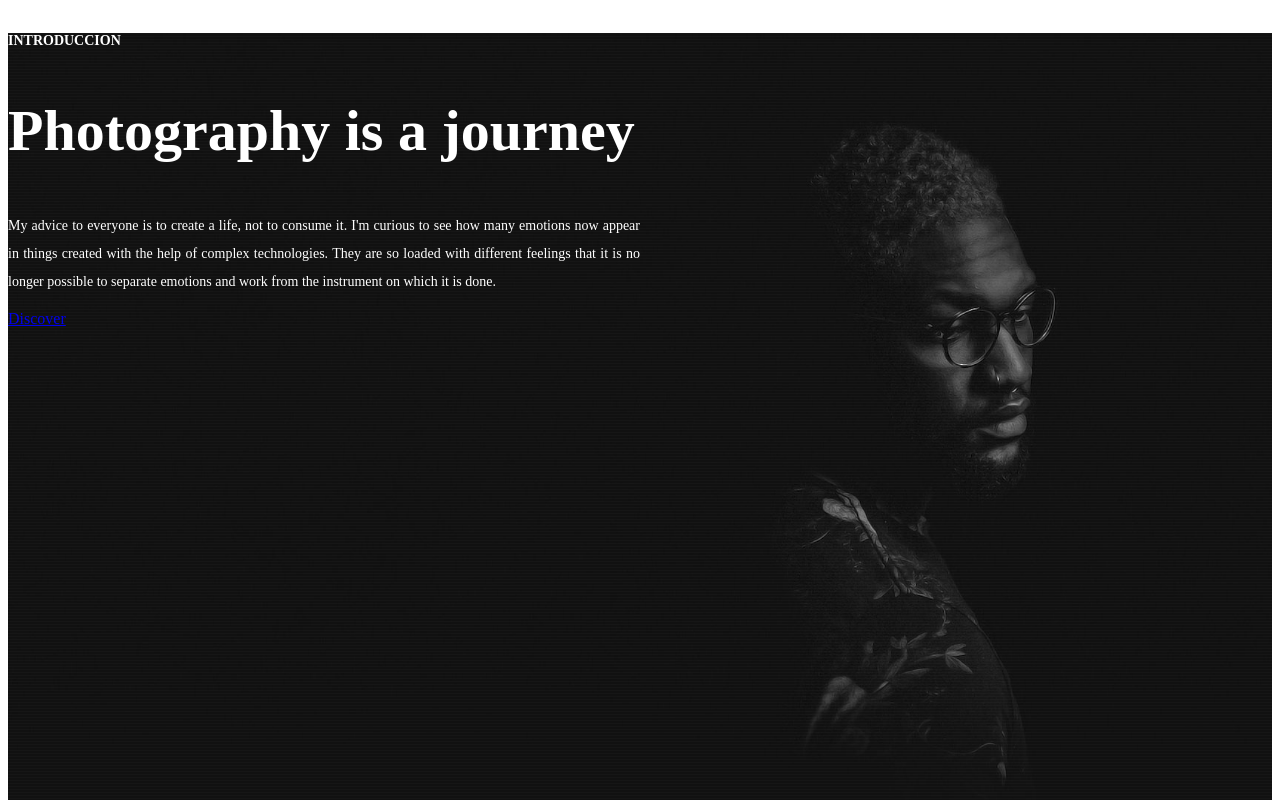
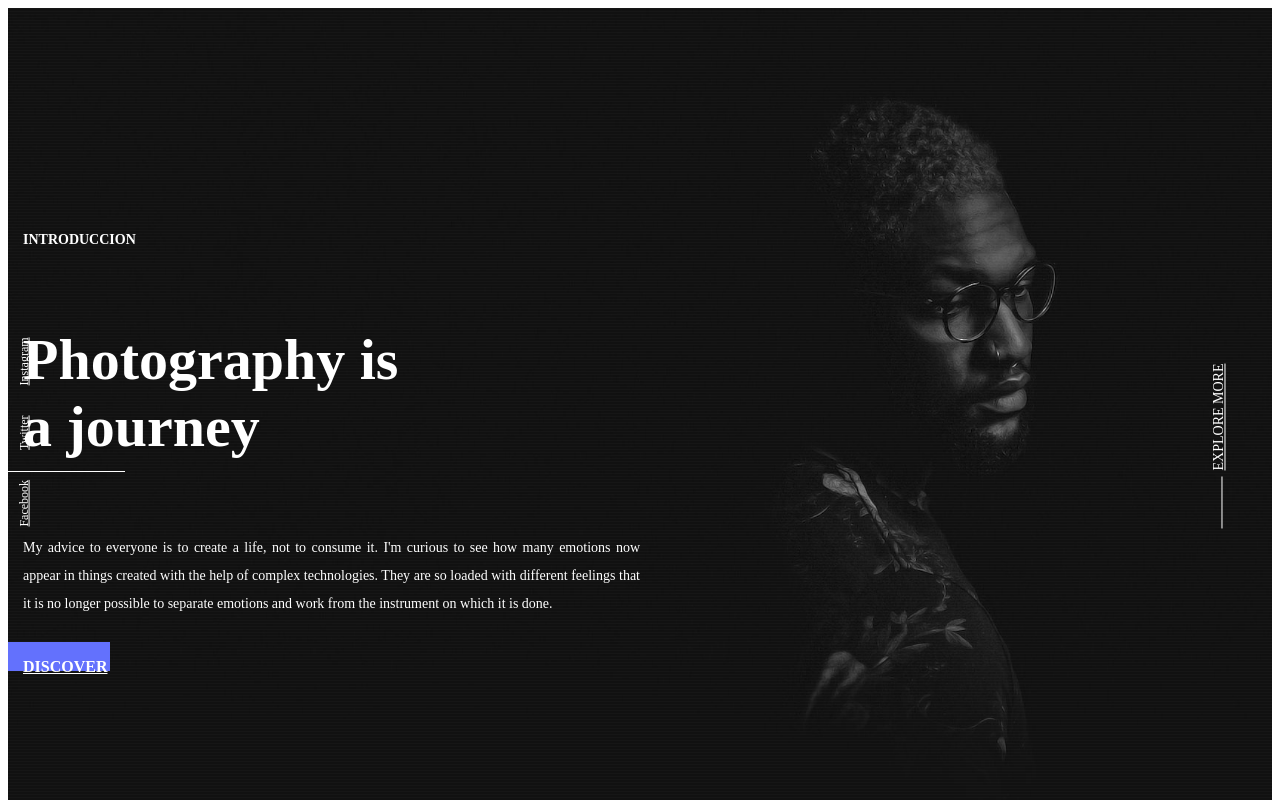
Before and after one commit to bohernandez/webTemplate, a Gatsby site: page / in a window 1280 px wide. Shown: the top 800 px of the page. Built offline with nearby package versions, Linux system fonts and the light colour scheme; Gatsby itself is replaced by a stand-in of ours.

Commit message:
Fixing bootstrapp conflict and adding about section

```diff
--- a/gatsby-config.js
+++ b/gatsby-config.js
@@ -1,10 +1,6 @@
 module.exports = {
   siteMetadata: {
     title: 'Home Page Header',
-    menu: {
-      about: 'About Me',
-      contact: 'Contact Me',
-    }
   },
   plugins: ['gatsby-plugin-react-helmet', {
       resolve: `gatsby-plugin-sass`,
--- a/package.json
+++ b/package.json
@@ -4,11 +4,14 @@
   "version": "1.0.0",
   "author": "Kyle Mathews <mathews.kyle@gmail.com>",
   "dependencies": {
+    "bootstrap": "^4.1.1",
     "bootstrap-sass": "^3.3.7",
     "gatsby": "^1.9.247",
     "gatsby-link": "^1.6.40",
     "gatsby-plugin-react-helmet": "^2.0.10",
     "gatsby-plugin-sass": "^1.0.26",
+    "jquery": "^3.3.1",
+    "popper.js": "^1.14.3",
     "react-helmet": "^5.2.0"
   },
   "keywords": [
--- a/src/components/header.js
+++ b/src/components/header.js
@@ -4,8 +4,7 @@
 
 const Header = ({ siteTitle }) => (
   <div>
-  <nav className="navbar navbar-expand-lg navbar-dark bg-dark-custom navbar__menu"
-        data-spy="affix" data-offset-top="197">
+  <nav className="navbar navbar__menu fixed-top navbar-expand-lg navbar-dark affix">
     <div className='container-fluid'>
         <div className="navbar__logo">
           <Link to="/">
@@ -17,7 +16,6 @@
         <button className="navbar-toggler" type="button" data-toggle="collapse" data-target="#navbarSupportedContent" aria-controls="navbarSupportedContent" aria-expanded="false" aria-label="Toggle navigation">
           <span className="navbar-toggler-icon"></span>
         </button>
-
       <div className="collapse navbar-collapse justify-content-end" id="navbarSupportedContent">
         <ul className="navbar-nav">
         <li className="nav-item">
--- a/src/layouts/index.scss
+++ b/src/layouts/index.scss
@@ -1,4 +1,5 @@
 $dark-background-color: #111111;
+
 html {
   font-family: 'Poppins', sans-serif;
   -ms-text-size-adjust: 100%;
--- a/src/pages/index.js
+++ b/src/pages/index.js
@@ -7,8 +7,9 @@
   <div>
     <header className="hero-container">
       <div className='container'>
+        <div className='hero-container__wrap'>
           <h6 className='hero-container__intro'>Introduccion</h6>
-        <h2 className='hero-container__title'>Photography is
+          <h2 className='hero-container__title'>Photography is <br />
             a journey</h2>
           <p className="hero-container__description">
             My advice to everyone is to create a life, not to consume it. I'm curious to
@@ -19,12 +20,21 @@
           </p>
           <a href='#' className='hero-container__link'>Discover</a>
         </div>
+      </div>
+      <div className='hero-container__social'>
+        <a href="#">Facebook</a>
+        <a href="#">Twitter</a>
+        <a href="#">Instagram</a>
+      </div>
+      <div className="hero-container__anchor">
+        <a href="#about" className="hero-container__anchor-link"><span>Explore More</span></a>
+      </div>
     </header>
 
     <section>
-      <div>About Us</div>
+      <div id='about'>About Us</div>
     </section>
-
+    <SignUp />
   </div>
 )
 
--- a/src/pages/index.scss
+++ b/src/pages/index.scss
@@ -6,6 +6,20 @@
     color: #fff;
     height: 100vh;
     position: relative;
+
+    .hero-container__wrap {
+        display: -webkit-flex;
+        display: -ms-flexbox;
+        display: -moz-box;
+        display: flex;
+        -webkit-flex-direction: column;
+        -ms-flex-direction: column;
+        flex-direction: column;
+        justify-content: center;
+        height: 100vh;
+        padding: 30px 15px 0;
+        position: relative;
+    }
 
     &::before{
         content: '';
@@ -21,11 +35,23 @@
         text-transform: uppercase;
         font-size: 14px;
         font-weight: 600;
+        margin-bottom: 30px;
     }
     .hero-container__title {
         font-family: 'Merriweather';
         font-size: 58px;
         font-weight: 700;
+        position:relative;
+        margin-bottom: 60px;
+        &:before{
+            content: '';
+            width: 140px;
+            border-top: 1px solid #fff;
+            height: 2px;
+            position: absolute;
+            bottom: -14px;
+            left: -38px;
+        }
     }
     .hero-container__description {
         font-family: 'Poppins';
@@ -33,7 +59,70 @@
         font-weight: 300;
         line-height: 2;
         width: 50%;
+        margin-bottom: 40px;
         text-align: justify;
     }
+    .hero-container__link {
+        color: #fff;
+        text-transform: uppercase;
+        font-family: 'Merriweather';
+        font-weight: bold;
+        position: relative;
+        z-index: 1;
+        &:before {
+            content: '';
+            width: 102px;
+            height: 29px;
+            position:absolute;
+            z-index: -1;
+            color:#6371fd;
+            background-color: #6371fd;
+            left: -15px;
+            top: -16px;
+            transition: all 0.6s 0s cubic-bezier(0.7, 0, 0.3, 1);
+        }
+    }
+    .hero-container__social {
+        position: absolute;
+        left: -95px;
+        top:50%;
+        text-align: center;
+        -ms-transform: rotate(-90deg); /* IE 9 */
+        -webkit-transform: rotate(-90deg); /* Safari 3-8 */
+        transform: rotate(-90deg);
+        display: block;
+        a {
+            font-family: 'Merriweather';
+            font-size: 12px;
+            color: #fff;
+            margin-right: 30px;
+        }
+    }
+    .hero-container__anchor {
+        -ms-transform: rotate(-90deg); /* IE 9 */
+        -webkit-transform: rotate(-90deg); /* Safari 3-8 */
+        transform: rotate(-90deg);
+        position: absolute;
+        right: 0;
+        top: 50%;
 
+        .hero-container__anchor-link {
+            font-family: 'Poppins';
+            font-size: 14px;
+            font-weight: 500;
+            text-transform: uppercase;
+            color:#fff;
+            position: relative;
+            span:before{
+                content: '';
+                position: absolute;
+                height: 10px;
+                border-bottom: 1px solid white;
+                top: 0;
+                bottom: 0;
+                left: -58px;
+                width: 52px;
+            }
+        }
+    }
 }
```
Also changed, not shown: src/components/header.scss (+8 -1 lines), src/layouts/index.js (+7 -2 lines), src/pages/about-me.js (+20 -8 lines), src/pages/about-me.scss (added, +48 -0 lines), src/images/icon-quote.svg (added), 1 other file. Lines whose indentation alone changed are shown as unchanged.
